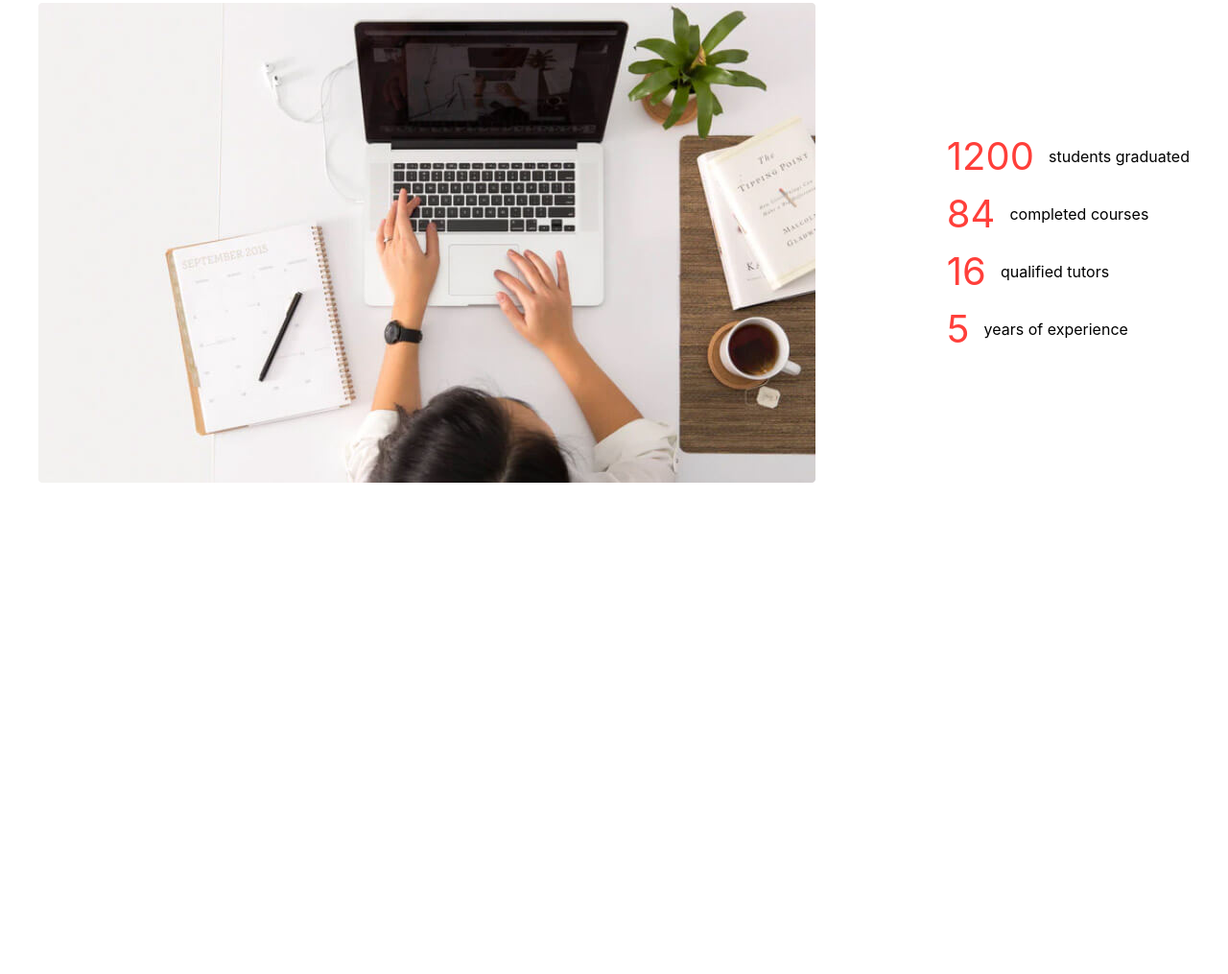
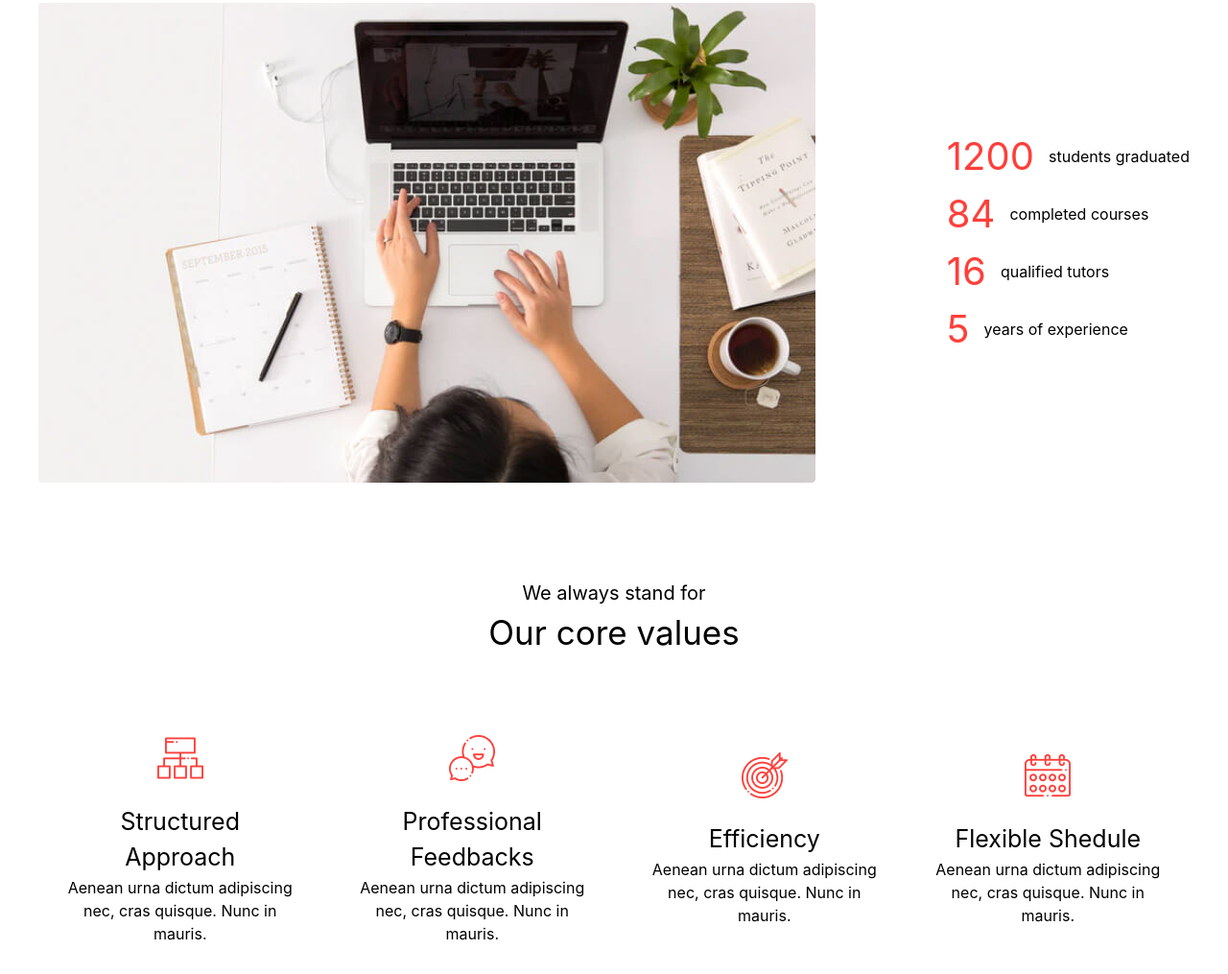
Before and after one commit to shokirovsh01/practice-3, a website: page src/nozim.html in a window 1280 px wide. Shown: the part 803-1818 px from the top of the page at 96% size. Before the commit the page ends 1306 px from the top, so only its background shows below. Drawn offline with nearby package versions, Linux system fonts and the light colour scheme; files that its build step writes are made by us from their sources.

Commit message:
section3

```diff
--- a/src/nozim.html
+++ b/src/nozim.html
@@ -77,7 +77,36 @@
     </div>
   </div>
     </section>
-
+<div class="text-center mt-[100px]">
+    <h2 class="text-[20px]">We always stand for</h2>
+    <h1 class="text-[35px]">Our core values</h1>
+</div>
+    <section class="text-center lg:flex justify-between items-center lg:text-start max-w-[1200px] m-auto mt-[50px]">
+    <div class="p-[30px] text-center">
+        <img class="m-auto" src="./images/ic-structure.png" alt="">
+        <br>
+        <h1 class="text-[25px]">Structured Approach</h1>
+        <p>Aenean urna dictum adipiscing <br> nec, cras quisque. Nunc in mauris. </p>
+    </div>
+    <div class="p-[30px] text-center">
+        <img class="m-auto" src="./images/ic-chat.png" alt="">
+        <br>
+        <h1 class="text-[25px]">Professional Feedbacks</h1>
+        <p>Aenean urna dictum adipiscing <br> nec, cras quisque. Nunc in mauris. </p>
+    </div>
+    <div class="p-[30px] text-center">
+        <img class="m-auto" src="./images/ic-target.png" alt="">
+        <br>
+        <h1 class="text-[25px]">Efficiency</h1>
+        <p>Aenean urna dictum adipiscing <br> nec, cras quisque. Nunc in mauris. </p>
+    </div>
+    <div class="p-[30px] text-center">
+        <img class="m-auto" src="./images/ic-calendar.png" alt="">
+        <br>
+        <h1 class="text-[25px]">Flexible Shedule</h1>
+        <p>Aenean urna dictum adipiscing <br> nec, cras quisque. Nunc in mauris. </p>
+    </div>
+</section>
 </body>
 
 </html>
```
Also changed, not shown: src/images/ic-calendar.png (added), src/images/ic-chat.png (added), src/images/ic-structure.png (added), src/images/ic-target.png (added).
